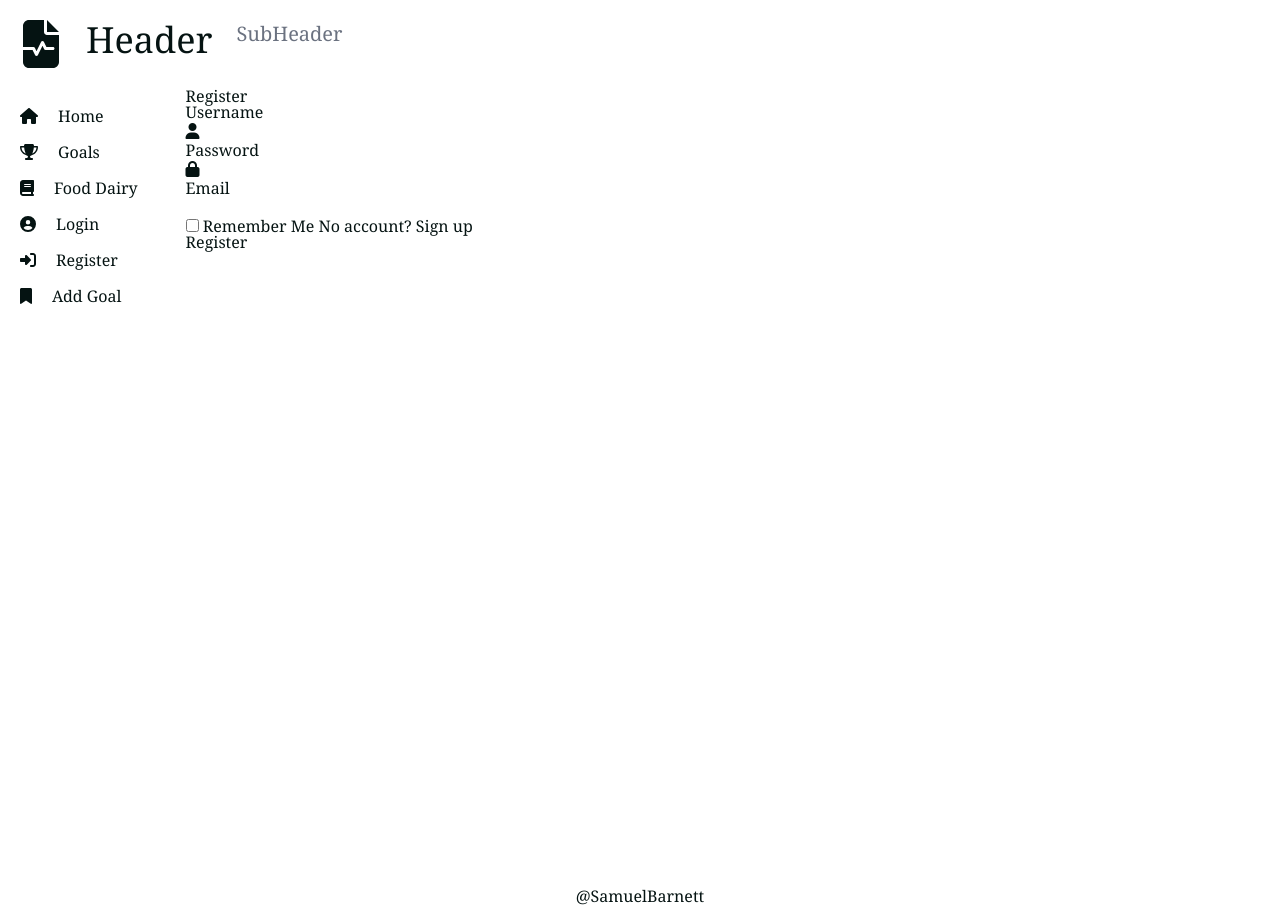
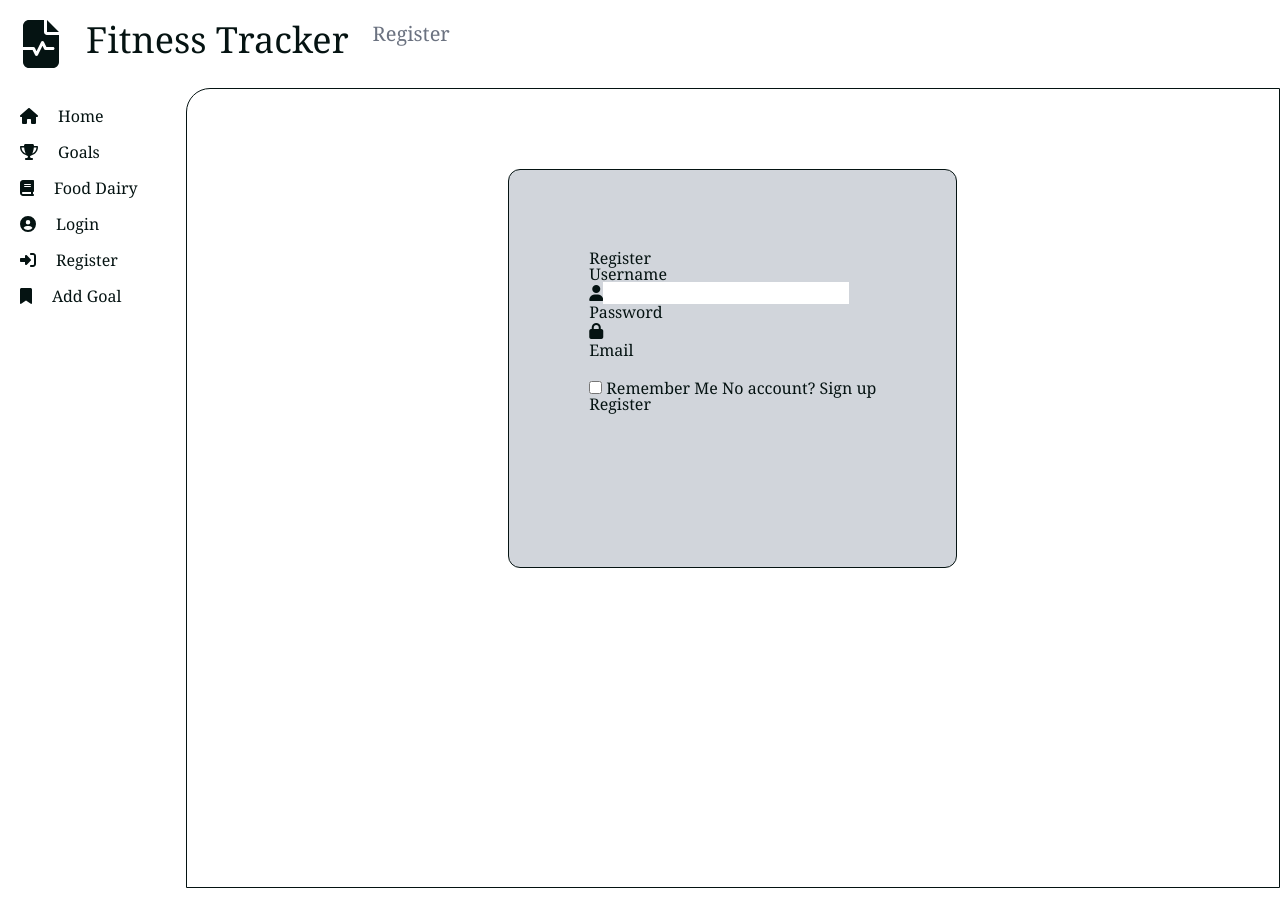
Before and after one commit to SamuelBarnett/FitnessTrackerApp, a React (Create React App) app in the folder client/: page /register in a window 1280 px wide. Built offline with nearby package versions, Linux system fonts and the light colour scheme.

Commit message:
title change done

```diff
--- a/client/src/App.tsx
+++ b/client/src/App.tsx
@@ -16,11 +16,11 @@ import Header from "./components/Header";
 function App() {
   return (
     <BrowserRouter>
-      <div className="min-w-screen">
+      <div className="min-w-screen ">
         <Header />
         <div className="flex min-h-screen">
-            <Navigation />
-          <div className="flex-1 ">
+          <Navigation />
+          <div className="flex-1">
             <Routes>
               <Route index element={<Home />} />
               <Route path="/goals" element={<Goals container={[]} />} />
@@ -31,7 +31,7 @@ function App() {
             </Routes>
           </div>
         </div>
-        <Footer />
+        {/* <Footer /> */}
       </div>
     </BrowserRouter>
   );
--- a/client/src/components/Header.tsx
+++ b/client/src/components/Header.tsx
@@ -1,15 +1,43 @@
-import React from "react";
+import React, { useEffect , useState } from "react";
 import "../styles/index.css";
 import { FontAwesomeIcon } from "@fortawesome/react-fontawesome";
 import {faFileWaveform} from "@fortawesome/free-solid-svg-icons";
+import { useLocation } from 'react-router-dom';
 
-const Header = () => {
+const Header: React.FC = () => {
+  const location = useLocation();
+  const [pageTitle, setPageTitle] = useState<string>('My Website');
+
+  useEffect(() => {
+    const newPageTitle = getPageTitle(location.pathname);
+    setPageTitle(newPageTitle);
+    document.title = newPageTitle;
+  }, [location]);
+
+  function getPageTitle(pageName: string): string {
+    switch (pageName) {
+      case '/':
+        return 'Home';
+      case '/goals':
+        return 'Goals';
+      case '/foodDiary':
+        return 'Food Dairy';
+      case '/login':
+        return 'Login';
+      case '/register':
+        return 'Register';
+      case '/addGoal':
+        return 'Add Goal';
+      default:
+        return 'FitnessTracker';
+    }
+  }
   return (
     // changes header based on which page yu are on
     <div className="mx-5 my-5 flex">
       <FontAwesomeIcon icon={faFileWaveform} className="fa-3x"/>
-      <h1 className="mx-6 text-4xl">Header</h1>
-      <h1 className="text-xl text-gray-500">SubHeader</h1>
+      <h1 className="mx-6 text-4xl">Fitness Tracker</h1>
+      <h1 className="text-xl text-gray-500">{pageTitle}</h1>
     </div>
   );
 };
--- a/client/src/pages/AddGoal.tsx
+++ b/client/src/pages/AddGoal.tsx
@@ -36,7 +36,7 @@ const AddGoal: React.FC = () => {
   };
 
   return (
-    <section className="border border-solid mx-auto my-3">
+    <section className="flex justify-center flex-1 h-full rounded-tl-3xl border border-solid">
       <form className="content-AddGoal" onSubmit={HandleAddGoal}>
         <div className="border-black">
           <div>
--- a/client/src/pages/foodDiary.tsx
+++ b/client/src/pages/foodDiary.tsx
@@ -2,13 +2,14 @@ import React from "react";
 
 const Diary = () => {
   return (
-    <section className="">
+    <section className="flex justify-center flex-1 h-full rounded-tl-3xl border border-solid">
+      <div>
         <div>
           <h1> Food Diary </h1>
         </div>
         <div>
           <label> Notes </label>
-        <textarea/>
+          <textarea />
         </div>
         {/* This is to be replaced by the goals set and stored */}
         <div>
@@ -26,6 +27,7 @@ const Diary = () => {
           <label> Carbohydrates </label>
           <input />
         </div>
+      </div>
     </section>
   );
 };
--- a/client/src/pages/register.tsx
+++ b/client/src/pages/register.tsx
@@ -32,8 +32,8 @@ const Register: React.FC = () => {
   };
 
   return (
-    <section>
-      <form className="content-register" onSubmit={HandleRegister}>
+    <section className="flex justify-center flex-1 h-full rounded-tl-3xl border border-solid">
+      <form className="p-20 m-20 border border-solid rounded-xl bg-gray-300 h-1/2" onSubmit={HandleRegister}>
         <div className="">
           <h2>Register</h2>
           <div>
```
Lines whose indentation alone changed are shown as unchanged.
